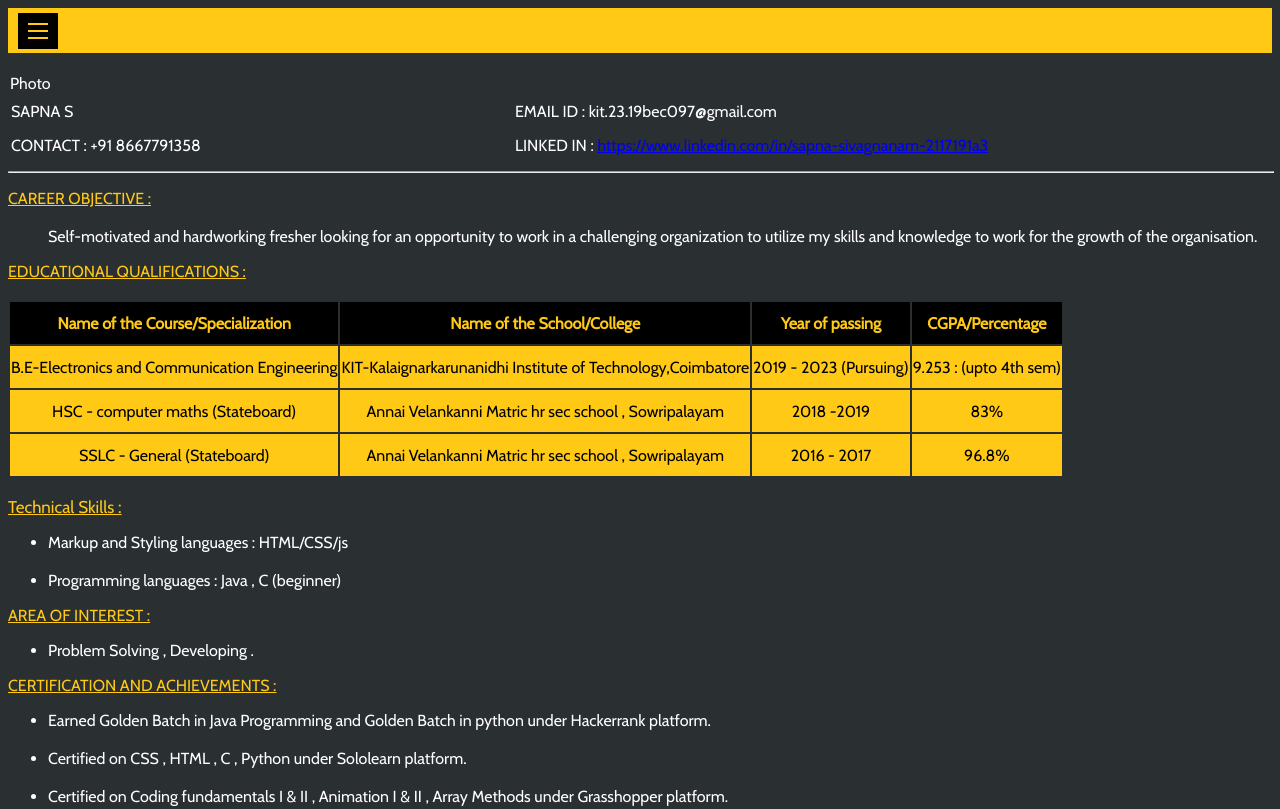
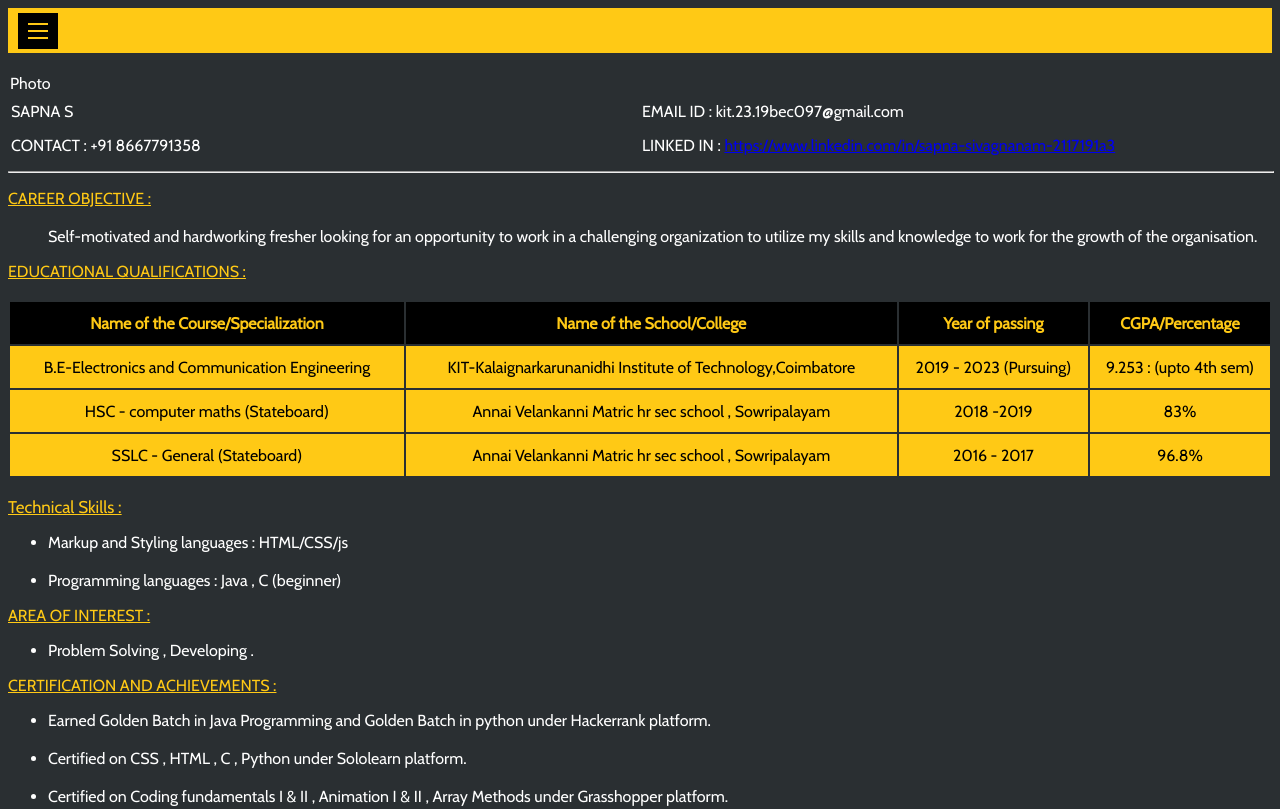
Before and after one commit to SAPNA080402/_silvery_wings_, a plain HTML site: page login.html in a window 1280 px wide. Shown: the top 809 px of the page. Drawn offline with nearby package versions, Linux system fonts and the light colour scheme; a web font is replaced by a local one.

Commit message:
6one commit

```diff
--- a/styles.css
+++ b/styles.css
@@ -144,6 +144,10 @@ hr{
 u{
 	color: rgb(255,201,21);
 }
+table{
+	width:100%;
+	height: 100%;
+}
 .ts
 {
 	font-size: 17px;
```
